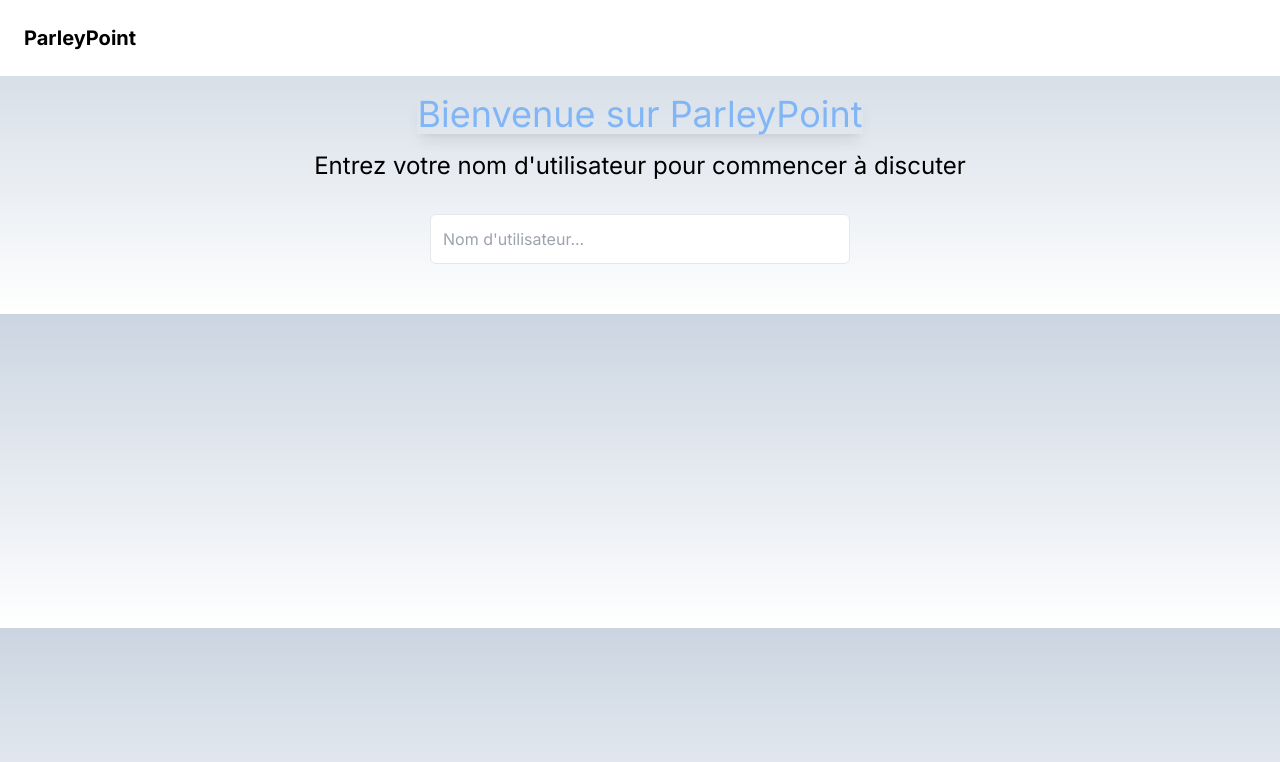
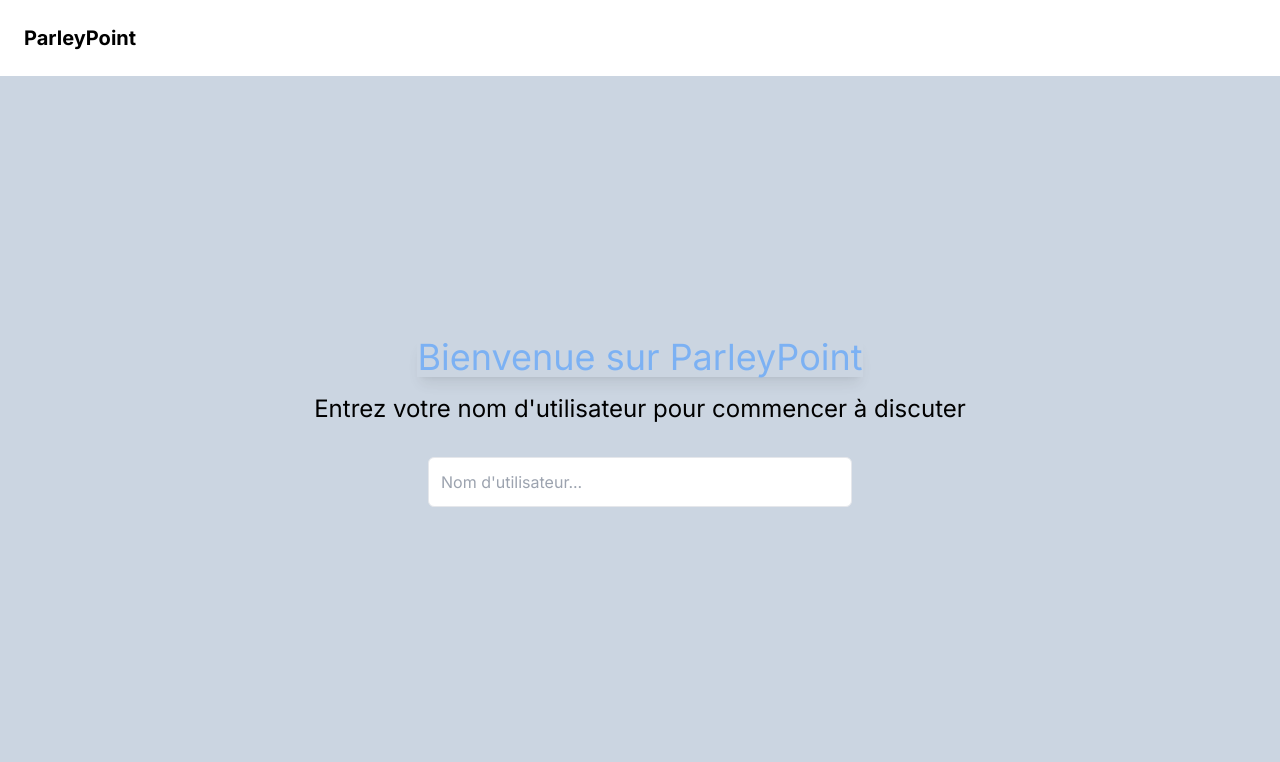
Before and after one commit to 242darkman/chat-temps-reel-next-nest, a Next.js app in the folder chat-real-time/: page / in a window 1280 px wide. Shown: the top 762 px of the page. Built offline with nearby package versions, Linux system fonts and the light colour scheme.

Commit message:
fix: correction des bugs d'affichage

```diff
--- a/chat-real-time/src/app/(component)/BaseChatMessagesDisplay.jsx
+++ b/chat-real-time/src/app/(component)/BaseChatMessagesDisplay.jsx
@@ -10,7 +10,7 @@ const BaseChatMessagesDisplay = ({ messages }) => {
   }, [messages]);
 
   return (
-    <div className="overflow-y-auto p-4 h-full">
+    <div className="overflow-y-auto p-4">
       {messages.map((message, index) => (
         <BaseChatBubble
             key={index}
--- a/chat-real-time/src/app/chat/page.js
+++ b/chat-real-time/src/app/chat/page.js
@@ -22,7 +22,7 @@ export default function ChatPage() {
     if (!contextUsername) {
       toast.error("Le nom d'utilisateur est vide. Vous allez être redirigé vers la page d'accueil...", {
         position: "top-right",
-        autoClose: 10000,
+        autoClose: 6000,
         hideProgressBar: false,
         closeOnClick: true,
         pauseOnHover: true,
--- a/chat-real-time/src/app/globals.css
+++ b/chat-real-time/src/app/globals.css
@@ -1,27 +1,3 @@
 @tailwind base;
 @tailwind components;
 @tailwind utilities;
-
-:root {
-  --foreground-rgb: 0, 0, 0;
-  --background-start-rgb: 214, 219, 220;
-  --background-end-rgb: 255, 255, 255;
-}
-
-@media (prefers-color-scheme: dark) {
-  :root {
-    --foreground-rgb: 255, 255, 255;
-    --background-start-rgb: 0, 0, 0;
-    --background-end-rgb: 0, 0, 0;
-  }
-}
-
-body {
-  color: rgb(var(--foreground-rgb));
-  background: linear-gradient(
-      to bottom,
-      transparent,
-      rgb(var(--background-end-rgb))
-    )
-    rgb(var(--background-start-rgb));
-}
--- a/chat-real-time/src/app/layout.js
+++ b/chat-real-time/src/app/layout.js
@@ -15,9 +15,9 @@ export const metadata = {
 export default function RootLayout({ children }) {
 
   return (
-    <UserProvider>
-      <html lang="fr">
-        <body className={`${inter.className} bg-slate-300`}>
+    <html lang="fr">
+      <body className={`${inter.className} bg-slate-300 `}>
+        <div className='h-screen flex flex-col'>
             <nav className="bg-white p-6">
                 <Link href="/">
                   <div className="container mx-auto">
@@ -25,11 +25,13 @@ export default function RootLayout({ children }) {
                   </div>
                 </Link>
             </nav>
-            <main className="container mx-auto p-2.5">
+            <main className="container mx-auto p-1 flex-grow flex justify-center items-center">
+            <UserProvider>
               {children}
-            </main>
+            </UserProvider>
+          </main>
+          </div>
         </body>
       </html>
-    </UserProvider>
   )
 }
--- a/chat-real-time/src/app/page.js
+++ b/chat-real-time/src/app/page.js
@@ -2,10 +2,10 @@
 
 import BaseButton from './(component)/BaseButton.jsx';
 import { FaArrowRight } from 'react-icons/fa';
+import { toast } from 'react-toastify';
 import { useRouter } from 'next/navigation';
 import { useState } from 'react';
 import { useUserContext } from './(context)/UserContext.js';
-import { toast } from 'react-toastify';
 
 export default function Home() {
   const [username, setUsername] = useState('');
@@ -19,11 +19,11 @@ export default function Home() {
   const handleChatRedirect = () => {
     setContextUsername(username);
     router.push('/chat');
-    toast.success(`Bienvenue ${username}! Prêt pour une nouvelle discussion ?`);
+    toast.success(`Bienvenue ${username} ! Prêt pour une nouvelle discussion ?`);
   };
 
   return (
-    <div className="flex flex-col flex-grow items-center justify-center py-2">
+    <div className="flex flex-col flex-grow items-center justify-center py-2 w-full">
       <h1 className="text-4xl mb-1 text-blue-400 shadow-lg animate-pulse">
         Bienvenue sur ParleyPoint
       </h1>
@@ -35,7 +35,7 @@ export default function Home() {
         placeholder="Nom d'utilisateur..."
         value={username}
         onChange={handleUsernameChange}
-        className="my-8 p-3 border rounded-md w-1/3 focus:outline-none focus:ring-2 focus:ring-blue-500"
+        className="my-8 p-3 border rounded-md w-2/6 focus:outline-none focus:ring-2 focus:ring-blue-500"
       />
       {username && (
         <BaseButton
--- a/chat-real-time/tailwind.config.js
+++ b/chat-real-time/tailwind.config.js
@@ -5,15 +5,7 @@ module.exports = {
     './src/components/**/*.{js,ts,jsx,tsx,mdx}',
     './src/app/**/*.{js,ts,jsx,tsx,mdx}',
   ],
-  theme: {
-    extend: {
-      backgroundImage: {
-        'gradient-radial': 'radial-gradient(var(--tw-gradient-stops))',
-        'gradient-conic':
-          'conic-gradient(from 180deg at 50% 50%, var(--tw-gradient-stops))',
-      },
-    },
-  },
+  theme: {},
   plugins: [
     require('tailwind-scrollbar-hide'),
     require('tailwind-scrollbar'),
```
